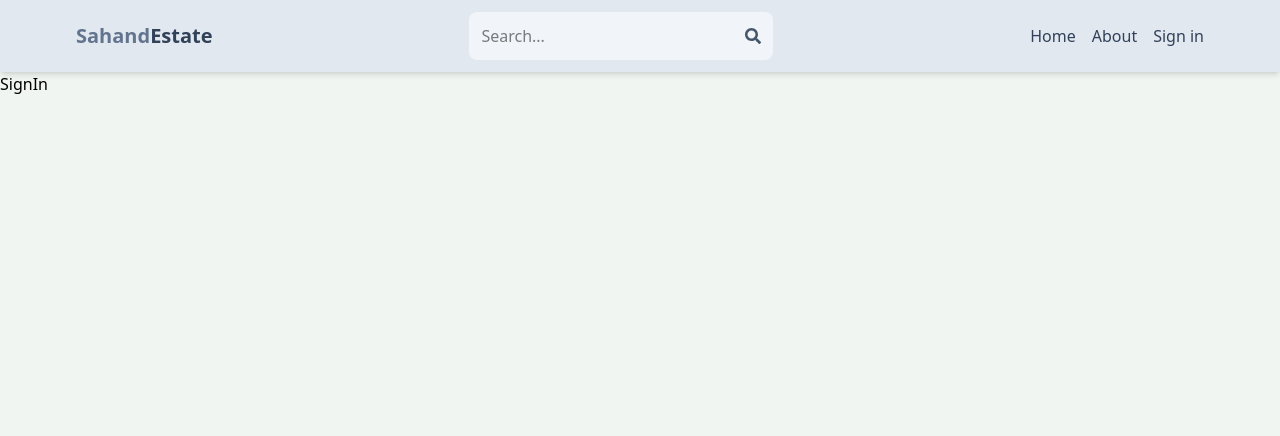
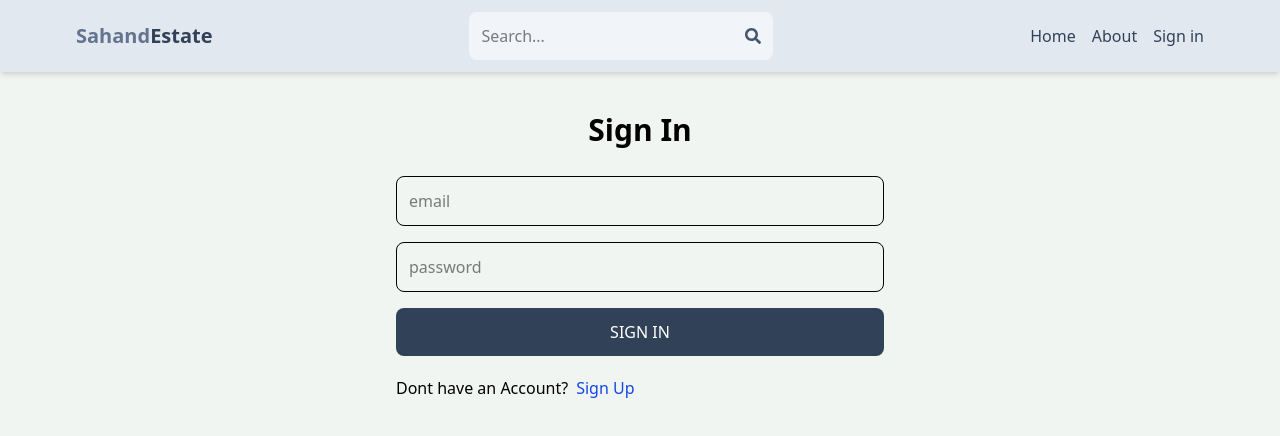
Before and after one commit to DevAnabKhan/mern_estate, a React (Vite) app in the folder client/: page /sign-in in a window 1280 px wide. Shown: the top 436 px of the page. Built offline with nearby package versions, Linux system fonts and the light colour scheme.

Commit message:
complete sign in functionality

```diff
--- a/client/src/pages/SignIn.jsx
+++ b/client/src/pages/SignIn.jsx
@@ -1,7 +1,81 @@
-import React from 'react'
+import React from "react";
+import { useState } from "react";
+import { Link, useNavigate } from "react-router-dom";
 
 export default function SignIn() {
+  const [formData, setFormData] = useState({});
+  const [error, setError] = useState(null);
+  const [loading, setLoading] = useState(false);
+  const navigate = useNavigate();
+  const handleChange = (e) => {
+    setFormData({
+      ...formData,
+      [e.target.id]: e.target.value,
+    });
+  };
+  const handleSubmit = async (e) => {
+    e.preventDefault();
+    try {
+      setLoading(true);
+      const res = await fetch("/api/auth/signin", {
+        method: "POST",
+        headers: {
+          "Content-Type": "application/json",
+        },
+        body: JSON.stringify(formData),
+      });
+      const data = await res.json();
+      if (data.success === false) {
+        setError(data.message);
+        setLoading(false);
+        return;
+      }
+      setLoading(false);
+      setError(null);
+      navigate("/");
+      console.log(data);
+    } catch (e) {
+      setLoading(false);
+      setError(e.message);
+    }
+  };
   return (
-    <div>SignIn</div>
-  )
+    <div className="p-3 max-w-lg mx-auto">
+      <h1 className="text-3xl text-center font-semibold my-7">Sign In</h1>
+      <form onSubmit={handleSubmit} className="flex flex-col gap-4 ">
+        <input
+          type="email"
+          placeholder="email"
+          className="border p-3 rounded-lg "
+          id="email"
+          onChange={handleChange}
+        />
+
+        <input
+          type="password"
+          placeholder="password"
+          className="border p-3 rounded-lg "
+          id="password"
+          onChange={handleChange}
+        />
+        <button
+          className="bg-slate-700 text-white p-3 rounded-lg
+         uppercase hover:opacity-95
+         disabled:opacity-88"
+        >
+          {loading ? "Loading... " : "Sign In"}
+        </button>
+      </form>
+      <div
+        className="flex gap-2 mt-5
+"
+      >
+        <p>Dont have an Account?</p>
+        <Link to={"/sign-up"}>
+          <span className="text-blue-700">Sign Up</span>
+        </Link>
+      </div>
+      {error && <p className="text-red-500 mt-5">{error}</p>}
+    </div>
+  );
 }
--- a/client/src/pages/SignUp.jsx
+++ b/client/src/pages/SignUp.jsx
@@ -77,7 +77,7 @@
         className="flex gap-2 mt-5
 "
       >
-        <p>Have an Acoount?</p>
+        <p>Have an Account?</p>
         <Link to={"/sign-in"}>
           <span className="text-blue-700">Sign In</span>
         </Link>
```
